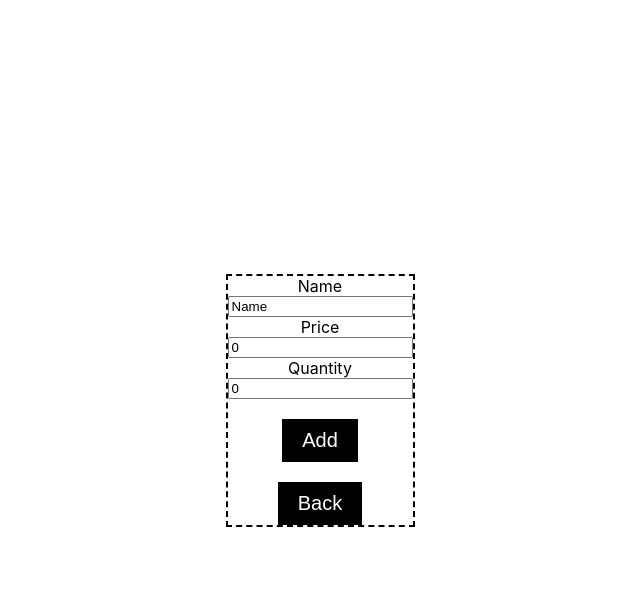
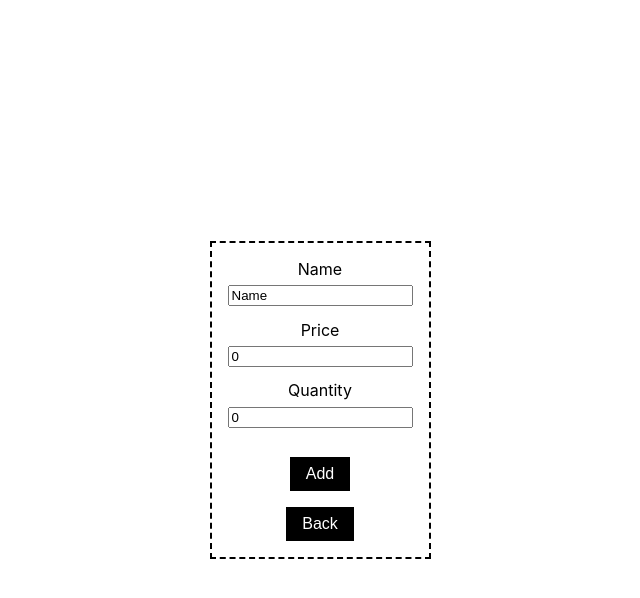
Before and after one commit to denisstrizhkin/simple-crud, a React (Create React App) app in the folder spa/: page / in a window 1280 px wide. Both pictures are taken after a click on the button "Добавить". Shown: the top 598 px of the page, without its empty margins (320-960 px from the left). Built offline with nearby package versions, Linux system fonts and the light colour scheme; no server answers.

Commit message:
Change fields

```diff
--- a/spa/src/App.css
+++ b/spa/src/App.css
@@ -17,6 +17,7 @@
   align-items: center;
   justify-content: center;
   border: 2px dashed black;
+  padding: 1em;
 }
 
 .ProductCard:hover {
@@ -40,7 +41,7 @@
 }
 
 button {
-  font-size: 1.25rem;
+  font-size: 1rem;
   background: black;
   color: white;
   padding: 0.5em 1em;
@@ -57,3 +58,8 @@ button:active {
   background: black;
   color: white;
 }
+
+input {
+  margin-top: 0.5em;
+  margin-bottom: 1em;
+}
--- a/spa/src/components/ProductSingle.tsx
+++ b/spa/src/components/ProductSingle.tsx
@@ -74,13 +74,40 @@ function ProductSingle({
   return (
     <div className="ProductSingle">
       <label htmlFor="name">Name</label>
-      <input type="text" name="name" value={product.name} />
+      <input
+        type="text"
+        name="name"
+        value={product.name}
+        onChange={(ev) => {
+          let tmp = { ...product };
+          tmp.name = ev.target.value;
+          setProduct(tmp);
+        }}
+      />
 
       <label htmlFor="price">Price</label>
-      <input type="number" name="price" value={product.price} />
+      <input
+        type="number"
+        name="price"
+        value={product.price}
+        onChange={(ev) => {
+          let tmp = { ...product };
+          tmp.price = Number(ev.target.value);
+          setProduct(tmp);
+        }}
+      />
 
       <label htmlFor="quantity">Quantity</label>
-      <input type="number" name="quantity" value={product.quantity} />
+      <input
+        type="number"
+        name="quantity"
+        value={product.quantity}
+        onChange={(ev) => {
+          let tmp = { ...product };
+          tmp.quantity = Number.parseFloat(ev.target.value);
+          setProduct(tmp);
+        }}
+      />
 
       {isCreate ? <button onClick={btnAddClicked}>Add</button> : null}
       {!isCreate ? <button onClick={btnUpdateClicked}>Update</button> : null}
```
